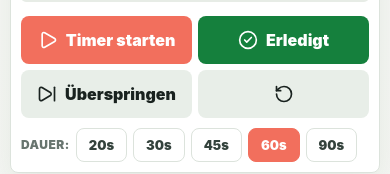
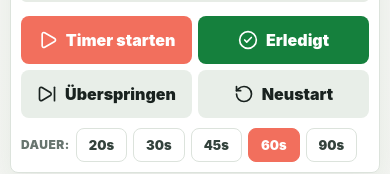
Before and after one commit to Deathcrusher/Fitness-App, a React (Vite) app: page / in a window 390 px wide. Shown: the part 1570-1744 px from the top of the page. Built offline with nearby package versions, Linux system fonts and the light colour scheme.

Commit message:
Show mobile workout reset button label

```diff
--- a/src/App.jsx
+++ b/src/App.jsx
@@ -655,7 +655,7 @@ export default function App() {
                         </button>
                         <button className="doneAction" onClick={completeExercise}><CheckCircle2 size={20} /> Erledigt</button>
                         <button onClick={skipExercise}><SkipForward size={20} /> Überspringen</button>
-                        <button className="iconAction" onClick={resetWorkout} aria-label="Neustart"><RotateCcw size={20} /></button>
+                        <button onClick={resetWorkout}><RotateCcw size={20} /> Neustart</button>
                       </div>
                       <div className="restPresets" aria-label="Übungs-Dauer">
                         <span>Dauer:</span>
```
